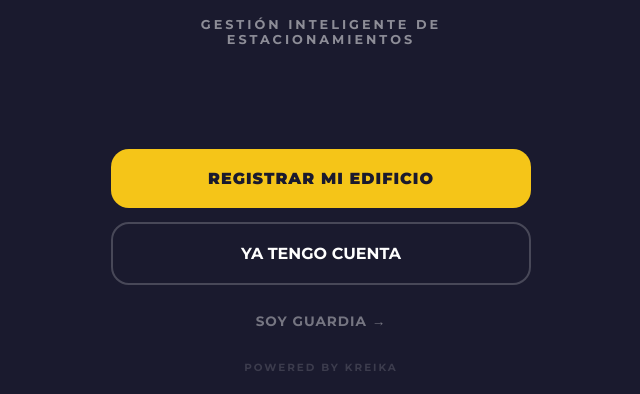
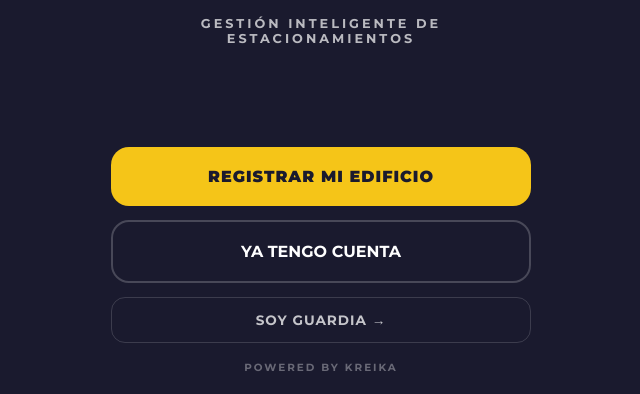
Before and after one commit to Kreika-hub/Sloty-, a website built with Vite: page index.html in a window 1280 px wide. Shown: the part 406-800 px from the top of the page, without its empty margins (319-959 px from the left). Built offline with nearby package versions, Linux system fonts and the light colour scheme.

Commit message:
Fix: Accesibilidad WCAG — contraste, landmark main, aria-hidden decorativo

```diff
--- a/index.html
+++ b/index.html
@@ -24,7 +24,7 @@
 </head>
 <body>
   <div id="app">
-    <div id="welcome-screen" class="screen"></div>
+    <main id="welcome-screen" class="screen"></main>
     <div id="login-screen" class="screen hidden"></div>
     <div id="register-screen" class="screen hidden"></div>
     <div id="guard-pin-screen" class="screen hidden"></div>
--- a/src/main.js
+++ b/src/main.js
@@ -27,7 +27,7 @@ const renderWelcome = () => {
     <div style="min-height:100vh;min-height:100dvh;background:#1a1a2e;display:flex;flex-direction:column;align-items:center;justify-content:space-between;padding:env(safe-area-inset-top, 40px) 24px env(safe-area-inset-bottom, 40px);">
       <div style="flex:1;display:flex;flex-direction:column;align-items:center;justify-content:center;width:100%;gap:0;">
         <img src="/sloty-logo-v2.png.png" alt="Sloty" style="width:75%;max-width:300px;height:auto;display:block;margin:0 auto;" />
-        <p style="color:rgba(255,255,255,0.5);font-size:0.8rem;font-weight:700;letter-spacing:3px;text-transform:uppercase;margin:20px 0 0;text-align:center;">GESTIÓN INTELIGENTE DE<br>ESTACIONAMIENTOS</p>
+        <p aria-label="Gestión inteligente de estacionamientos" style="color:rgba(255,255,255,0.7);font-size:0.8rem;font-weight:700;letter-spacing:3px;text-transform:uppercase;margin:20px 0 0;text-align:center;">GESTIÓN INTELIGENTE DE<br>ESTACIONAMIENTOS</p>
       </div>
       <div style="width:100%;max-width:420px;display:flex;flex-direction:column;gap:14px;padding-bottom:20px;">
         <button id="btn-goto-register" style="width:100%;padding:20px;background:#F5C518;color:#1a1a2e;border:none;border-radius:18px;font-family:'Montserrat',sans-serif;font-size:1rem;font-weight:900;cursor:pointer;letter-spacing:1px;">
@@ -36,10 +36,10 @@ const renderWelcome = () => {
         <button id="btn-goto-login" style="width:100%;padding:20px;background:transparent;color:white;border:2px solid rgba(255,255,255,0.2);border-radius:18px;font-family:'Montserrat',sans-serif;font-size:1rem;font-weight:700;cursor:pointer;">
           YA TENGO CUENTA
         </button>
-        <button id="btn-goto-guard" style="width:100%;padding:14px;background:transparent;color:rgba(255,255,255,0.4);border:none;font-family:'Montserrat',sans-serif;font-size:0.85rem;font-weight:600;cursor:pointer;letter-spacing:1px;">
+        <button id="btn-goto-guard" style="width:100%;padding:14px;background:transparent;color:rgba(255,255,255,0.75);border:1px solid rgba(255,255,255,0.15);font-family:'Montserrat',sans-serif;font-size:0.85rem;font-weight:700;cursor:pointer;letter-spacing:1px;border-radius:14px;">
           SOY GUARDIA →
         </button>
-        <p style="color:rgba(255,255,255,0.15);font-size:0.65rem;font-weight:600;text-align:center;letter-spacing:2px;margin-top:4px;">POWERED BY KREIKA</p>
+        <p aria-hidden="true" tabindex="-1" style="color:rgba(255,255,255,0.35);font-size:0.65rem;font-weight:600;text-align:center;letter-spacing:2px;margin-top:4px;">POWERED BY KREIKA</p>
       </div>
     </div>
   `
```
